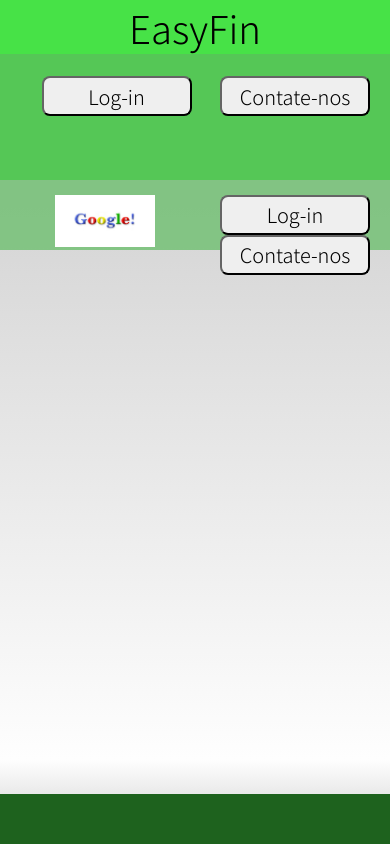
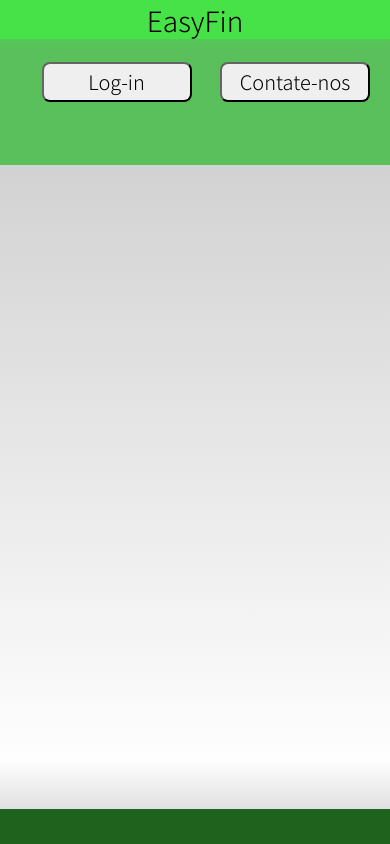
Before and after one commit to dannbecker/easyfin, a website: page index.html in a window 390 px wide. Drawn offline with Linux system fonts and the light colour scheme.

Commit message:
Alterado CSS

```diff
--- a/css/padrao.css
+++ b/css/padrao.css
@@ -6,6 +6,12 @@
 }
 
 html, body {height:100%;}
+
+.tituloPrincipal {
+    background-color: #47e247;
+    font-size: 28px;
+
+}
 
 .geral {
     min-height:100%;
@@ -56,5 +62,5 @@ font-family: 'Noto Sans JP', sans-serif;
 
 .rodape {
   background-color: #1e621e;
-  height: 50px;
+  height: 35px;
 }
--- a/css/styles.css
+++ b/css/styles.css
@@ -4,7 +4,8 @@
     padding: 15px 20px 15px 20px ;
     text-align: right;
     vertical-align: middle;
-    background-color: #5cbc5ead;
+    background: linear-gradient(#66000000 1px, #5cbc5ead 10px);
+    /* background-color: #5cbc5ead; */
 
 }
 .botaoLogin, .botaocontato {
@@ -40,21 +41,6 @@
     height: 479px;
 }
 
-@media only screen and (max-width: 523px) {
-
-    .botaoLogin, .botaocontato {
-    margin: 0 0 0 20px;
-    width: 100px;
-    height: 40px;
-    border-radius: 8px;
-    border-color: #111111;
-    font-size: 14px;
-    font-family: 'Noto Sans JP', sans-serif;
-    transition: 1s;
-
-
-
-}
 
 @media only screen and (max-width: 423px) {
 
--- a/index.html
+++ b/index.html
@@ -11,19 +11,13 @@
 
 </head>
   <body class="corpo">
+      <h1 class="tituloPrincipal" > EasyFin  </h1>
     <header class="cabecalho">
-        <h1 class="tituloPrincipal" > EasyFin  </h1>
         <nav class="areaLogin">
             <button class="botaoLogin" type="button" name="botaoLogin"><a href="log-in.html"> Log-in </a></button>
             <button class= "botaocontato" type="button" name="botaocontato"> Contate-nos </button>
  </nav>
     </header>
-
-  <nav class="areaLogin">
-      <img class="logoColegio" src="img\LogoGoogle.png" >
-      <button class="botaoLogin" type="button" name="botaoLogin"><a href="log-in.html"> Log-in </a></button>
-      <button class= "botaocontato" type="button" name="botaocontato"> Contate-nos </button>
-    </nav>
   <main class="mainBody">
 
 
```
